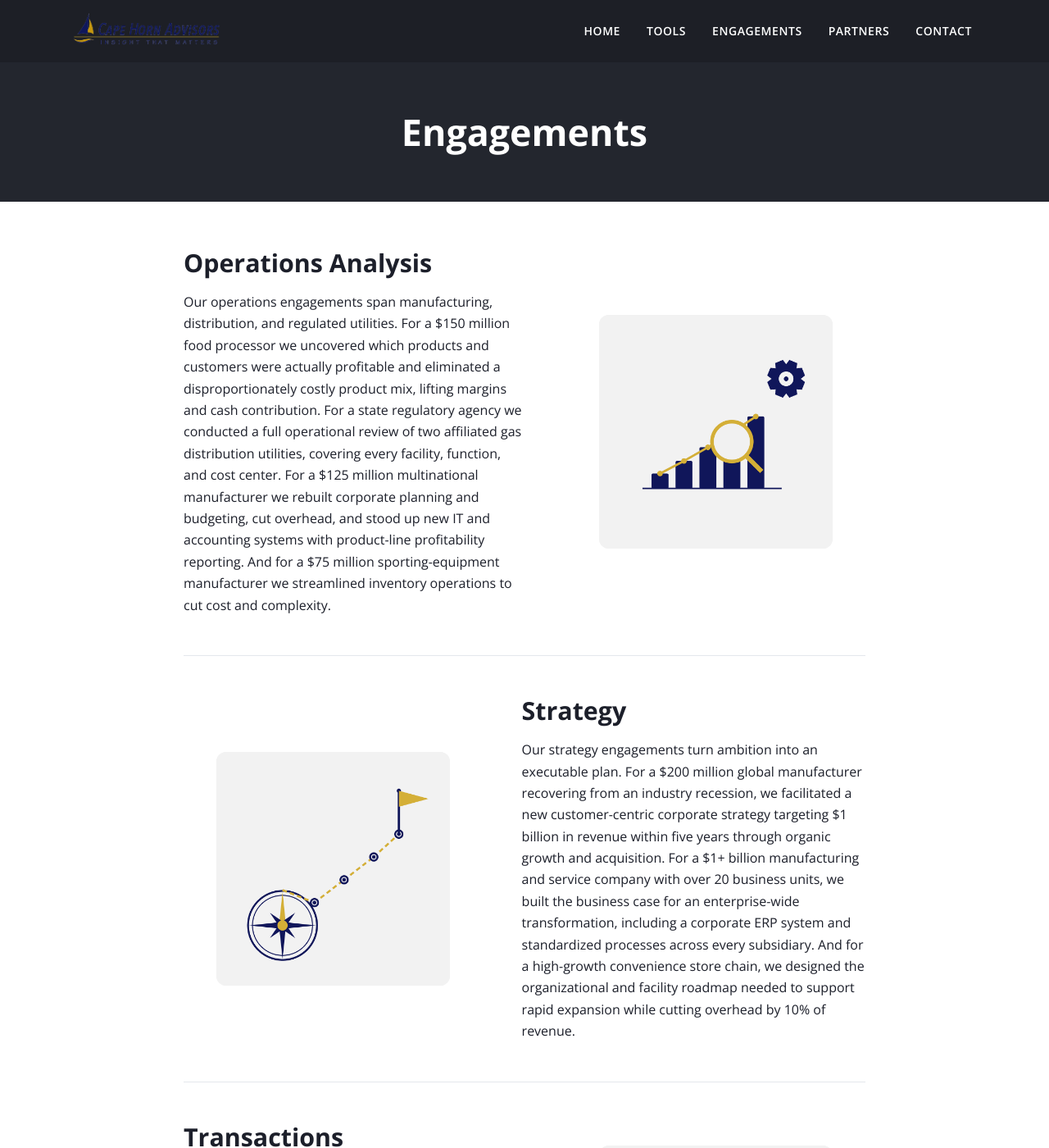
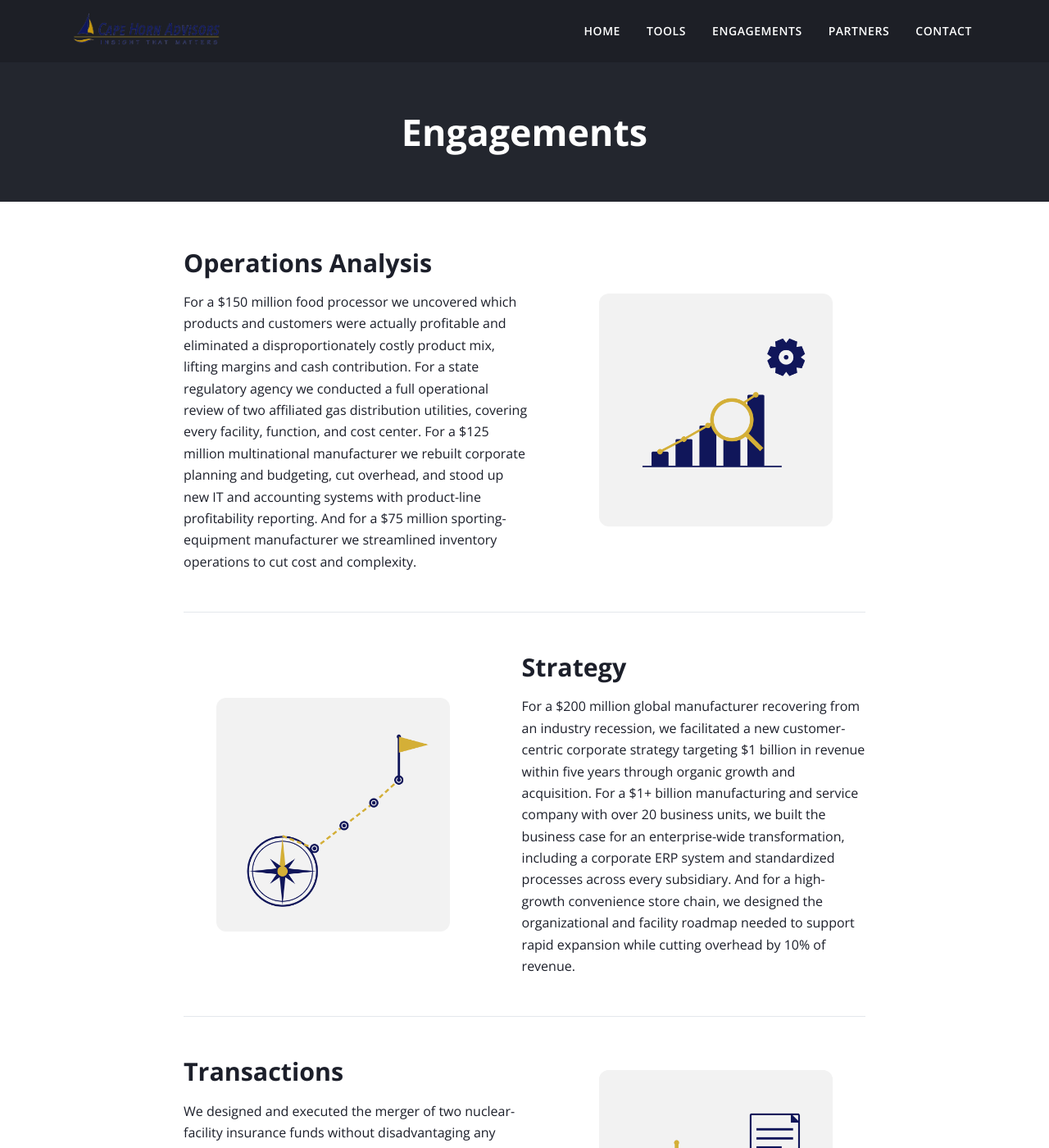
Before and after one commit to nrdsrfr/cape-horn-advisors, a Jekyll site: the page built from sample-engagements.html, in a window 1280 px wide and 1400 px high. Shown: the whole window at 82% size. Built offline with Jekyll 4.4.1, drawn with Linux system fonts in a browser that asks for light colours; some of the changed text lies outside the part shown.

Commit message:
Refine engagement descriptions by removing introductory phrases for clarity

```diff
--- a/sample-engagements.html
+++ b/sample-engagements.html
@@ -7,7 +7,7 @@ title: Engagements
   <section class="engagement-section" id="operations-analysis">
     <div class="engagement-section__body">
       <h2>Operations Analysis</h2>
-      <p>Our operations engagements span manufacturing, distribution, and regulated utilities. For a $150 million food processor we uncovered which products and customers were actually profitable and eliminated a disproportionately costly product mix, lifting margins and cash contribution. For a state regulatory agency we conducted a full operational review of two affiliated gas distribution utilities, covering every facility, function, and cost center. For a $125 million multinational manufacturer we rebuilt corporate planning and budgeting, cut overhead, and stood up new IT and accounting systems with product-line profitability reporting. And for a $75 million sporting-equipment manufacturer we streamlined inventory operations to cut cost and complexity.</p>
+      <p>For a $150 million food processor we uncovered which products and customers were actually profitable and eliminated a disproportionately costly product mix, lifting margins and cash contribution. For a state regulatory agency we conducted a full operational review of two affiliated gas distribution utilities, covering every facility, function, and cost center. For a $125 million multinational manufacturer we rebuilt corporate planning and budgeting, cut overhead, and stood up new IT and accounting systems with product-line profitability reporting. And for a $75 million sporting-equipment manufacturer we streamlined inventory operations to cut cost and complexity.</p>
     </div>
     <figure class="engagement-section__figure">
       <img src="{{ '/assets/images/engagement-operations-analysis.png' | relative_url }}" alt="Infographic representing profitability and cost analysis across product and customer mix">
@@ -17,7 +17,7 @@ title: Engagements
   <section class="engagement-section" id="strategy">
     <div class="engagement-section__body">
       <h2>Strategy</h2>
-      <p>Our strategy engagements turn ambition into an executable plan. For a $200 million global manufacturer recovering from an industry recession, we facilitated a new customer-centric corporate strategy targeting $1 billion in revenue within five years through organic growth and acquisition. For a $1+ billion manufacturing and service company with over 20 business units, we built the business case for an enterprise-wide transformation, including a corporate ERP system and standardized processes across every subsidiary. And for a high-growth convenience store chain, we designed the organizational and facility roadmap needed to support rapid expansion while cutting overhead by 10% of revenue.</p>
+      <p>For a $200 million global manufacturer recovering from an industry recession, we facilitated a new customer-centric corporate strategy targeting $1 billion in revenue within five years through organic growth and acquisition. For a $1+ billion manufacturing and service company with over 20 business units, we built the business case for an enterprise-wide transformation, including a corporate ERP system and standardized processes across every subsidiary. And for a high-growth convenience store chain, we designed the organizational and facility roadmap needed to support rapid expansion while cutting overhead by 10% of revenue.</p>
     </div>
     <figure class="engagement-section__figure">
       <img src="{{ '/assets/images/engagement-strategy.png' | relative_url }}" alt="Infographic representing strategic planning and roadmap development">
@@ -27,7 +27,7 @@ title: Engagements
   <section class="engagement-section" id="transactions">
     <div class="engagement-section__body">
       <h2>Transactions</h2>
-      <p>Our transaction engagements protect value through the full deal lifecycle. We designed and executed the merger of two nuclear-facility insurance funds without disadvantaging any individual member's interest. For a Master Limited Partnership pipeline, we built the financial model used to analyze, value, and integrate a series of acquisitions as the firm grew — through to its own eventual acquisition by a private equity firm. And for a $25 million sign manufacturer, we implemented operational improvements and a new ERP system to support growth and prepare the business for sale.</p>
+      <p>We designed and executed the merger of two nuclear-facility insurance funds without disadvantaging any individual member's interest. For a Master Limited Partnership pipeline, we built the financial model used to analyze, value, and integrate a series of acquisitions as the firm grew — through to its own eventual acquisition by a private equity firm. And for a $25 million sign manufacturer, we implemented operational improvements and a new ERP system to support growth and prepare the business for sale.</p>
     </div>
     <figure class="engagement-section__figure">
       <img src="{{ '/assets/images/engagement-transactions.png' | relative_url }}" alt="Infographic representing mergers, acquisitions, and deal integration">
@@ -37,7 +37,7 @@ title: Engagements
   <section class="engagement-section" id="transitions">
     <div class="engagement-section__body">
       <h2>Transitions</h2>
-      <p>Our transitions engagements help companies change direction without losing momentum. For a $125 million corporate spin-off, we designed and stood up the entire IT and organizational infrastructure from the ground up on an extremely tight timeline. For a $200 million dairy processor, we cut costs to keep operations cash-flow positive and avoid a shutdown that would have triggered a major pension liability. We reorganized a $20 million label manufacturer to reduce costs and improve performance measurement, returning it to profitability after years of losses. And we turned around a $10 million plastics manufacturer after its first-ever loss — cutting costs, restructuring debt, and bringing in a CFO to free the owner to focus on growth.</p>
+      <p>For a $125 million corporate spin-off, we designed and stood up the entire IT and organizational infrastructure from the ground up on an extremely tight timeline. For a $200 million dairy processor, we cut costs to keep operations cash-flow positive and avoid a shutdown that would have triggered a major pension liability. We reorganized a $20 million label manufacturer to reduce costs and improve performance measurement, returning it to profitability after years of losses. And we turned around a $10 million plastics manufacturer after its first-ever loss — cutting costs, restructuring debt, and bringing in a CFO to free the owner to focus on growth.</p>
     </div>
     <figure class="engagement-section__figure">
       <img src="{{ '/assets/images/engagement-transitions.png' | relative_url }}" alt="Infographic representing organizational change and turnaround management">
```
